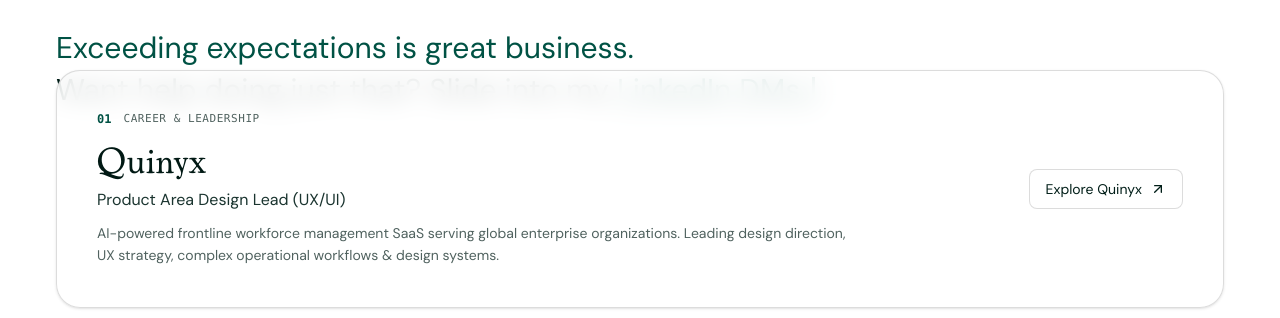
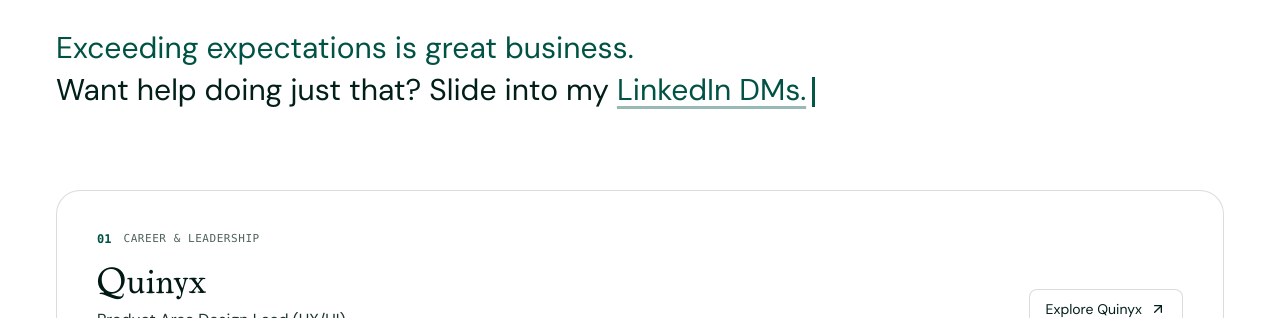
Before and after one commit to bergets/kohl-design, a Next.js app: page / in a window 1280 px wide. Shown: the part 634-952 px from the top of the page. Built offline with nearby package versions, Linux system fonts and the light colour scheme.

Commit message:
fix(home): prevent card from overlapping typewriter text by removing negative margin and using subtle entrance

```diff
--- a/app/page.tsx
+++ b/app/page.tsx
@@ -76,12 +76,11 @@
       {/*
         ========================================================================
         HERO SECTION
-        Takes min-h-dvh. The dialogue sits comfortably above the bottom edge,
-        leaving natural space for the top of the first card to slide into view
-        at the bottom of the viewport.
+        Takes min-h-dvh so the dialogue has breathing room and will NEVER
+        be overlapped by the card below.
         ========================================================================
       */}
-      <section className="min-h-dvh w-full flex flex-col justify-between p-6 sm:p-8 md:p-12 lg:p-14 pb-20 sm:pb-28 md:pb-32 relative">
+      <section className="min-h-dvh w-full flex flex-col justify-between p-6 sm:p-8 md:p-12 lg:p-14 pb-12 sm:pb-16 relative">
         {/* Top Bar / Navigation */}
         <header className="w-full flex items-center justify-between">
           <Link
@@ -98,7 +97,7 @@
         </header>
 
         {/* Main Display Title */}
-        <div className="my-auto py-8 sm:py-12 w-full">
+        <div className="my-auto py-10 sm:py-16 w-full">
           <h1
             className={`${cooper.className} text-[15vw] sm:text-[14vw] md:text-[13vw] lg:text-[140px] xl:text-[165px] leading-[0.82] font-normal tracking-tighter text-left text-pine-800 dark:text-crimson-100 transition-colors duration-300`}
           >
@@ -147,29 +146,29 @@
       {/*
         ========================================================================
         WORK & DESTINATIONS LIST
-        Continuous scrollable flow pulled up so the top of Card 01 naturally
-        sits in the bottom 90-110px of the viewport, sliding up visibly as soon
-        as the typewriter finishes.
+        Clean continuous flow starting directly beneath the hero fold.
+        Card 01 slides smoothly upwards (y: 28 → 0, subtle entrance) without
+        ever overlapping the typewriter text.
         ========================================================================
       */}
-      <section className="w-full px-6 sm:px-8 md:px-12 lg:px-14 pb-16 sm:pb-24 space-y-4 sm:space-y-6 max-w-7xl mx-auto -mt-16 sm:-mt-20 md:-mt-24">
+      <section className="w-full px-6 sm:px-8 md:px-12 lg:px-14 pb-16 sm:pb-24 space-y-4 sm:space-y-6 max-w-7xl mx-auto pt-4 sm:pt-6">
         {FEATURED_ITEMS.map((item, index) => {
           if (index === 0) {
             return (
               <motion.div
                 key={item.href}
-                initial={{ opacity: 0, y: 72 }}
-                animate={typewriterDone ? { opacity: 1, y: 0 } : { opacity: 0, y: 72 }}
+                initial={{ opacity: 0, y: 28 }}
+                animate={typewriterDone ? { opacity: 1, y: 0 } : { opacity: 0, y: 28 }}
                 transition={{
                   type: "spring",
-                  damping: 22,
-                  stiffness: 110,
-                  mass: 0.9,
+                  damping: 24,
+                  stiffness: 130,
+                  mass: 0.8,
                 }}
               >
                 <Link
                   href={item.href}
-                  className="group block w-full p-6 sm:p-8 md:p-10 rounded-2xl sm:rounded-3xl border border-border/80 dark:border-[#3B7D6F]/50 bg-white/80 dark:bg-[#021E19]/90 hover:bg-white dark:hover:bg-[#032821] hover:border-primary/50 dark:hover:border-[#3B7D6F] backdrop-blur-md transition-all duration-300 shadow-sm hover:shadow-md"
+                  className="group block w-full p-6 sm:p-8 md:p-10 rounded-2xl sm:rounded-3xl border border-border/80 dark:border-[#3B7D6F]/50 bg-white/70 dark:bg-[#021E19]/80 hover:bg-white dark:hover:bg-[#032821] hover:border-primary/50 dark:hover:border-[#3B7D6F] backdrop-blur-sm transition-all duration-300 shadow-2xs hover:shadow-md"
                 >
                   <div className="flex flex-col md:flex-row md:items-center justify-between gap-6">
                     <div className="space-y-2.5 max-w-3xl">
```
